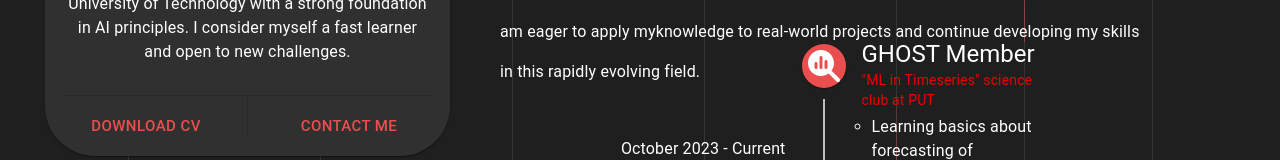
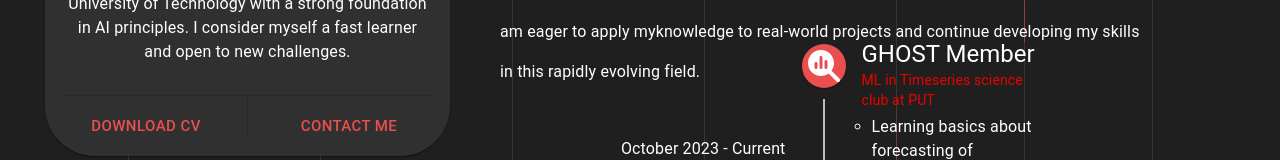
Before and after one commit to Marcin59/Marcin59.github.io, a Next.js app: page / in a window 1280 px wide. Shown: the part 584-744 px from the top of the page. Built offline with nearby package versions, Linux system fonts and the light colour scheme.

Commit message:
Fix ESLINT error

```diff
--- a/src/app/components/Sections/components/ExperienceTimeline.tsx
+++ b/src/app/components/Sections/components/ExperienceTimeline.tsx
@@ -43,7 +43,7 @@ export default function ExperienceTimeline() {
             transition={{duration: 1}}
           >
             <Typography variant="h5">GHOST Member</Typography>
-            <Typography variant='body2'>"ML in Timeseries" science club at PUT</Typography>
+            <Typography variant='body2'>ML in Timeseries science club at PUT</Typography>
             <Box sx = {{margin: "5px 0 0 10px"}}>
               <ul>
                 <li>
```
